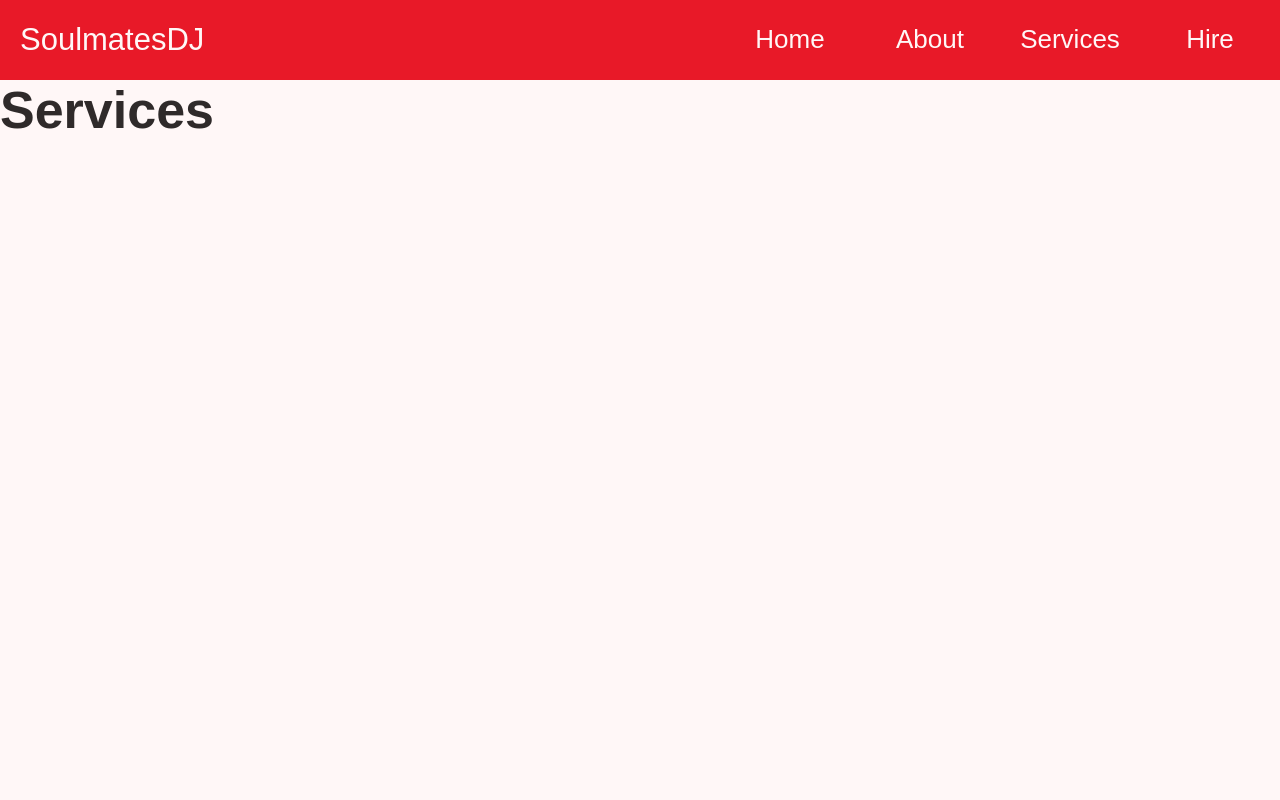
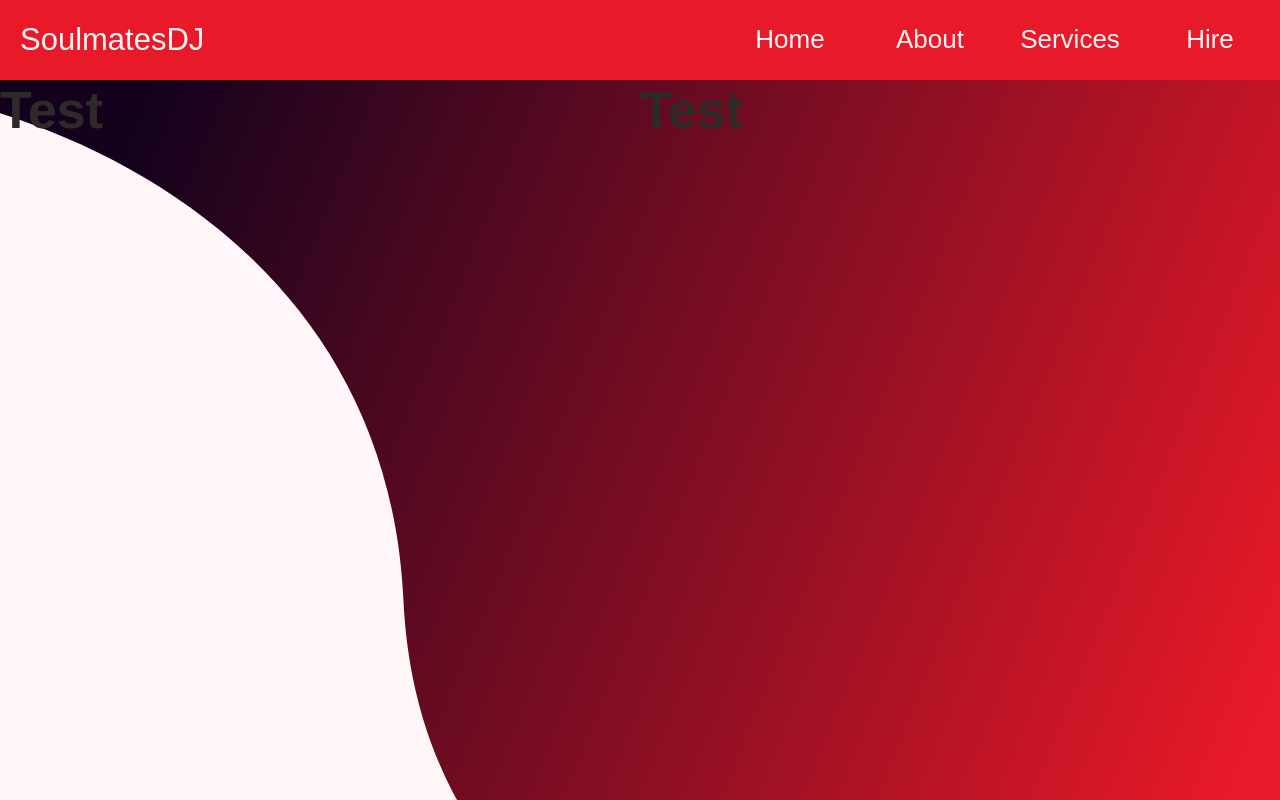
Before and after one commit to Sharpie360/soulmates-dj, a Vue app: page /#/services in a window 1280 px wide. Shown: the top 800 px of the page. Built offline with nearby package versions, Linux system fonts and the light colour scheme; a web font is replaced by a local one.

Commit message:
added: services grid, grid-item, services view initial layout and svg built

```diff
--- /dev/null
+++ b/src/components/services/_grid/Services_GridContainer.vue
@@ -0,0 +1,25 @@
+<template>
+  <div class="services--grid-container">
+    <h1>Test</h1>
+    <h1>Test</h1>
+  </div>
+</template>
+
+<script>
+export default {
+
+}
+</script>
+
+<style scoped>
+.services--grid-container {
+  position: relative;
+  z-index: 50;
+  height: 100%;
+  display: grid;
+  grid-template-columns: 1fr 1fr;
+  grid-template-rows: 1fr;
+
+
+}
+</style>
--- a/src/views/About.vue
+++ b/src/views/About.vue
@@ -41,9 +41,4 @@ export default {
   left: 0;
 }
 
-.wwd--grid {
-  display: grid;
-  grid-template-columns: repeat(1fr, 4);
-  grid-template-rows: repeat(1fr, 3);
-}
 </style>
--- a/src/views/Services.vue
+++ b/src/views/Services.vue
@@ -1,15 +1,43 @@
 <template>
   <div class="services-view--outer">
-    <h1>Services</h1>
+
+    <services--grid></services--grid>
+
+    <div class="svg--bg-swoop">
+      <svg width="1476" height="1000" viewBox="0 0 1476 1000" fill="none" xmlns="http://www.w3.org/2000/svg">
+      <path d="M599.44 520.26C581.178 128.864 194.487 0.263196 0 0H1476V1001H1238.6C1033.61 1001 617.701 911.655 599.44 520.26Z" fill="url(#paint0_linear)"/>
+      <defs>
+        <linearGradient id="paint0_linear" x1="338.754" y1="34.5173" x2="1507.98" y2="506.581" gradientUnits="userSpaceOnUse">
+          <stop stop-color="#14021D"/>
+          <stop offset="1" stop-color="#E81928"/>
+        </linearGradient>
+      </defs>
+    </svg>
+
+    </div>
   </div>
 </template>
 
 <script>
+import Services_GridContainer from '../components/services/_grid/Services_GridContainer';
+
 export default {
-
+  components: {
+    'services--grid': Services_GridContainer,
+  }
 }
 </script>
 
-<style>
+<style scoped>
+.services-view--outer {
+  height: calc(100% - 4rem);
+  overflow-x: hidden !important;
+}
+.svg--bg-swoop svg {
+  position: absolute;
+  top: 4rem;
+  right: 0;
+  z-index: 0;
+}
 
 </style>
```
Also changed, not shown: src/components/services/_grid/Services_GridItem.vue (added, +15 -0 lines), 1 other file (tests, documents, lock files or other folders).
